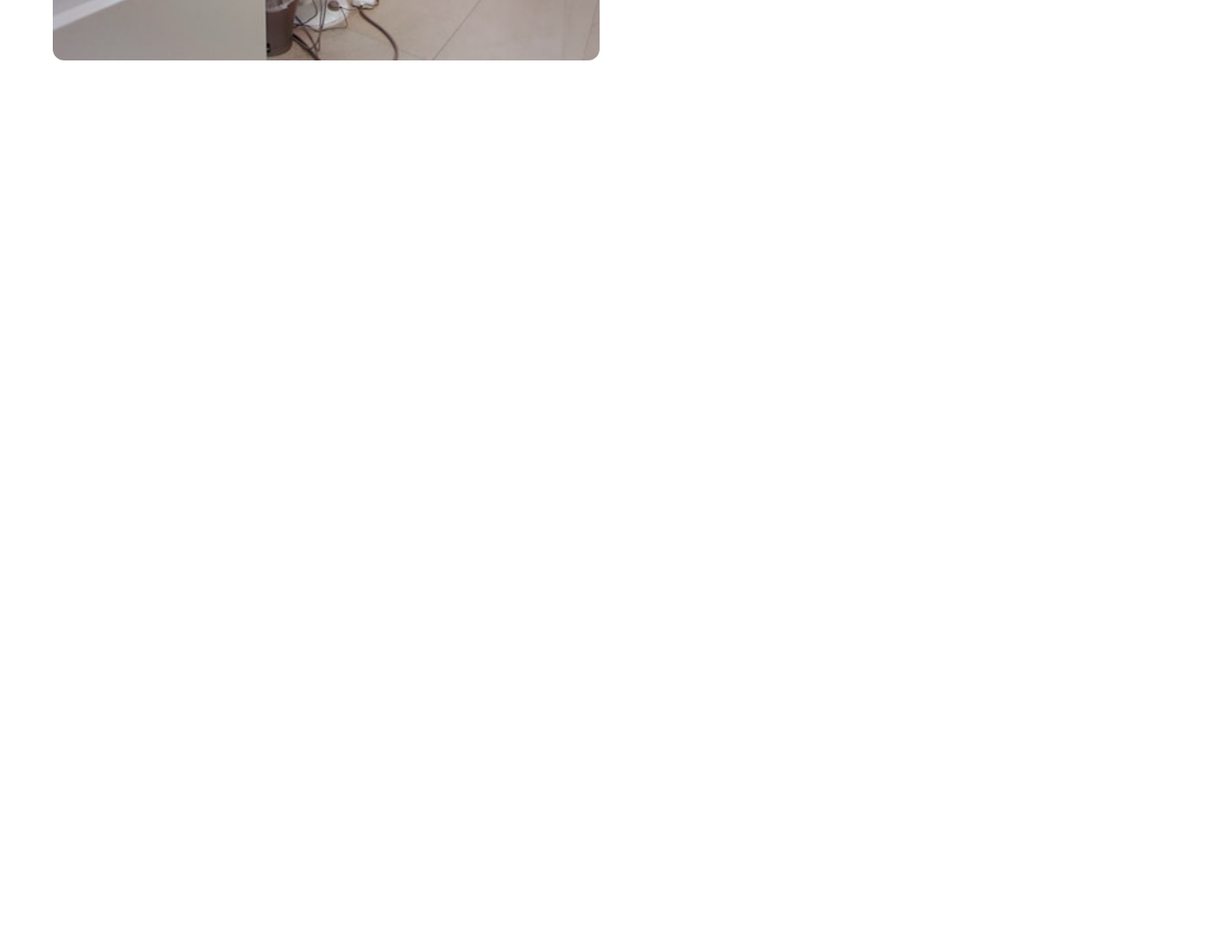
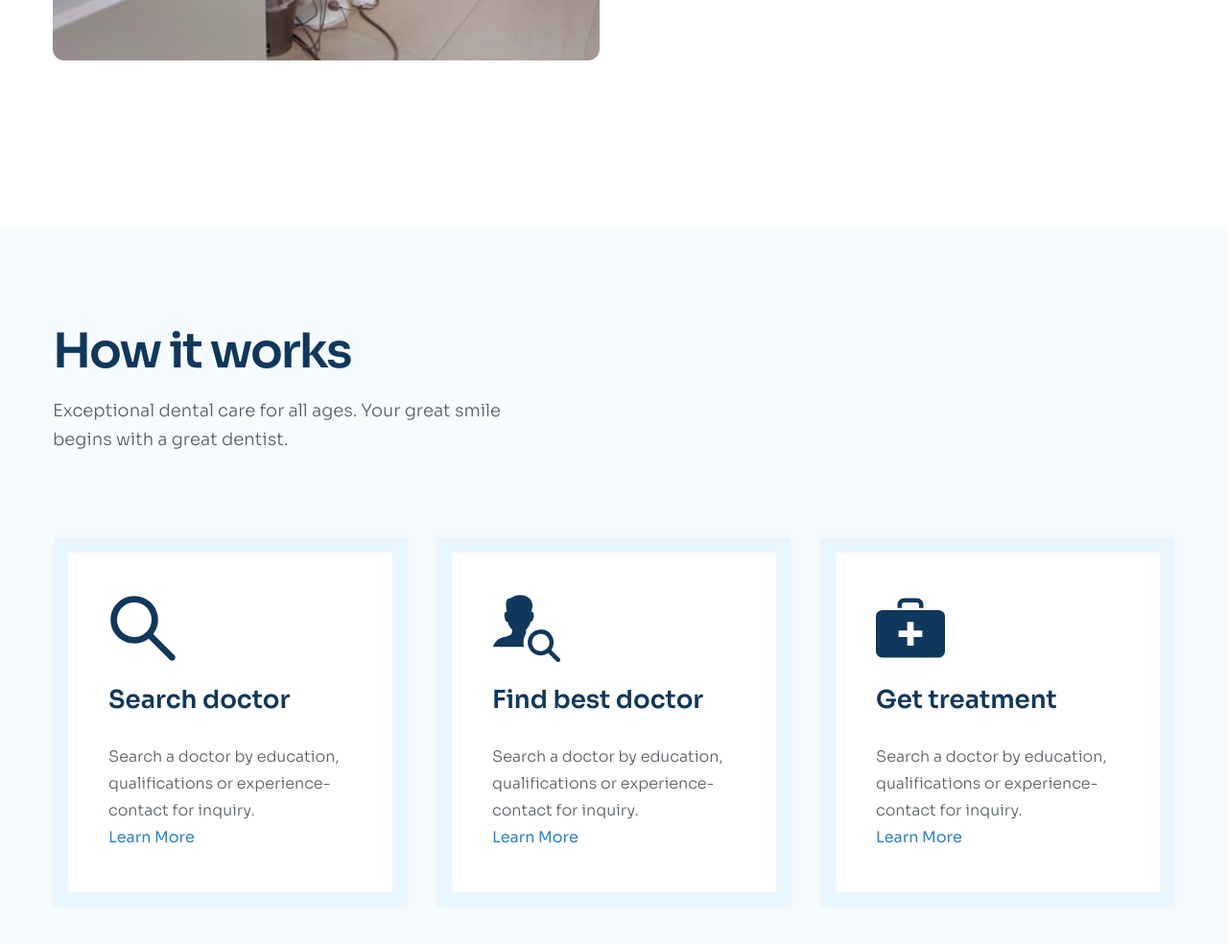
Before and after one commit to Wanzuy/htmlcss-project-03, a plain HTML site: page index.html in a window 1280 px wide. Shown: the part 1685-2669 px from the top of the page at 96% size. Before the commit the page ends 1921 px from the top, so only its background shows below. Drawn offline with Linux system fonts and the light colour scheme.

Commit message:
Làm phần work

```diff
--- a/assets/css/styles.css
+++ b/assets/css/styles.css
@@ -321,3 +321,56 @@ a {
     font-weight: 300;
     line-height: 1.75; /* 175% */
 }
+
+/* Work */
+.work {
+    background: #f6fbff;
+    padding: 100px 0;
+}
+
+.work__desc {
+    width: 468px;
+}
+
+.work__list {
+    margin-top: 86px;
+    display: grid;
+    grid-template-columns: repeat(3, 1fr);
+    grid-column-gap: 30px;
+}
+
+.work-item {
+    background: #fff;
+    border-radius: 4px;
+    border: 16px solid #eaf6ff;
+    padding: 43px 42px;
+    transition: 0.3s;
+}
+
+.work-item:hover {
+    border: 16px solid #2e80ce;
+    transform: translateY(-16px);
+}
+
+.work-item__heading {
+    margin-top: 18px;
+    color: #10375c;
+    font-size: 2.6rem;
+    font-weight: 600;
+    line-height: 1.38; /* 138.462% */
+}
+
+.work-item__desc {
+    margin-top: 28px;
+    color: #575f66;
+    font-size: 1.6rem;
+    font-weight: 300;
+    line-height: 1.75; /* 175% */
+}
+
+.work-item__more {
+    margin-top: 18px;
+    color: #2e80ce;
+    font-size: 1.6rem;
+    line-height: 1.75; /* 175% */
+}
--- a/index.html
+++ b/index.html
@@ -97,7 +97,7 @@
         <!-- styles -->
         <link rel="stylesheet" href="./assets/css/styles.css" />
     </head>
-    <body>
+    <body style="height: 50000px">
         <!-- HEADER -->
         <header class="header">
             <div class="container">
@@ -294,6 +294,63 @@
                     </div>
                 </div>
             </section>
+
+            <!-- Work -->
+            <section class="work">
+                <div class="container">
+                    <h2 class="section-heading">How it works</h2>
+                    <p class="work__desc section-desc">
+                        Exceptional dental care for all ages. Your great smile
+                        begins with a great dentist.
+                    </p>
+                    <div class="work__list">
+                        <!-- work-item 1 -->
+                        <section class="work-item">
+                            <img
+                                src="./assets/icons/work-search.svg"
+                                alt=""
+                                class="work-item__icon"
+                            />
+                            <h3 class="work-item__heading">Search doctor</h3>
+                            <p class="work-item__desc">
+                                Search a doctor by education, qualifications or
+                                experience-contact for inquiry.
+                            </p>
+                            <a href="" class="work-item__more">Learn More</a>
+                        </section>
+
+                        <!-- work-item 2 -->
+                        <section class="work-item">
+                            <img
+                                src="./assets/icons/search-user.svg"
+                                alt=""
+                                class="work-item__icon"
+                            />
+                            <h3 class="work-item__heading">Find best doctor</h3>
+                            <p class="work-item__desc">
+                                Search a doctor by education, qualifications or
+                                experience-contact for inquiry.
+                            </p>
+                            <a href="" class="work-item__more">Learn More</a>
+                        </section>
+
+                        <!-- work-item 2 -->
+                        <section class="work-item">
+                            <img
+                                src="./assets/icons/bag.svg"
+                                alt=""
+                                class="work-item__icon"
+                            />
+                            <h3 class="work-item__heading">Get treatment</h3>
+                            <p class="work-item__desc">
+                                Search a doctor by education, qualifications or
+                                experience-contact for inquiry.
+                            </p>
+                            <a href="" class="work-item__more">Learn More</a>
+                        </section>
+                    </div>
+                </div>
+            </section>
         </main>
     </body>
 </html>
```
Also changed, not shown: assets/icons/bag.svg (added), assets/icons/search-user.svg (added), assets/icons/work-search.svg (added).
